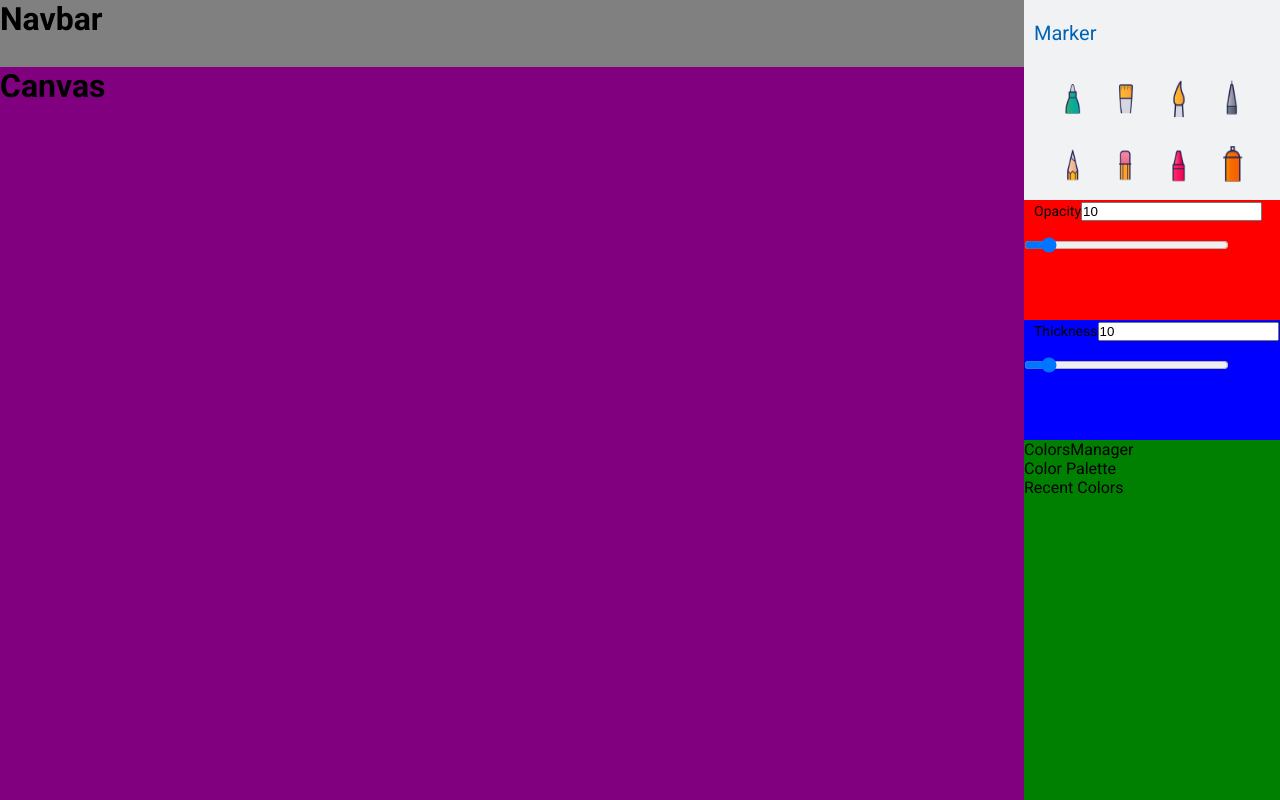
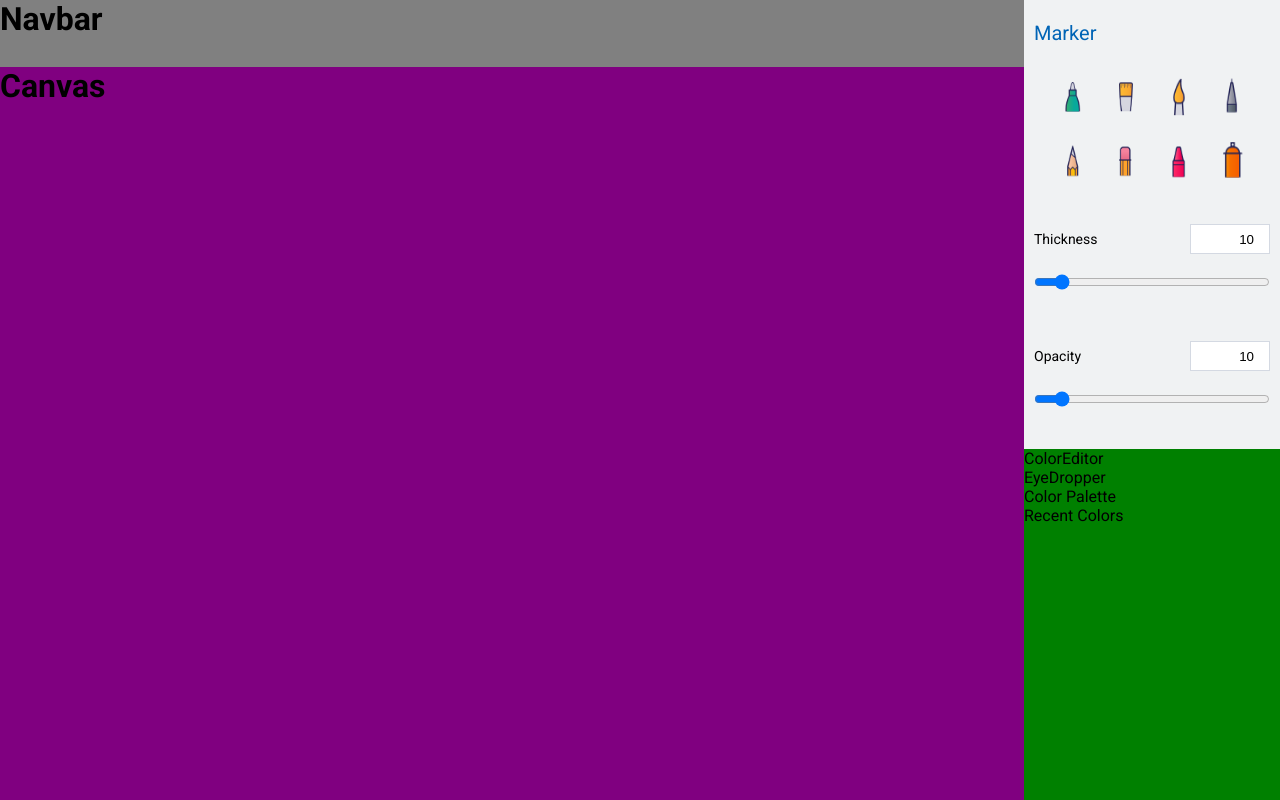
Before and after one commit to MHammadYou/paint-clone, a React (Vite) app: page / in a window 1280 px wide. Built offline with nearby package versions, Linux system fonts and the light colour scheme; the HTML template or start-up script is replaced by a standard one.

Commit message:
Added ColorEditor and EyeDropper Componenets

```diff
--- a/src/components/Colors.js
+++ b/src/components/Colors.js
@@ -1,10 +1,11 @@
 import React from "react";
-import { ColorsManager, ColorsPalette, RecentColors } from "./colors/index";
+import { ColorEditor, EyeDropper, ColorsPalette, RecentColors } from "./colors/index";
 
 function Colors() {
   return (
     <div style={{ backgroundColor: "green" }} className={"colors"}>
-      <ColorsManager />
+      <ColorEditor />
+      <EyeDropper />
       <ColorsPalette />
       <RecentColors />
     </div>
--- a/src/components/Properties.js
+++ b/src/components/Properties.js
@@ -6,11 +6,11 @@ import "../css/components/properties/styles.css"
 function Properties() {
   return (
     <div className={"properties"}>
+      <div className={"thickness-container"}>
+        <Thickness />
+      </div>
       <div className={"opacity-container"}>
         <Opacity />
-      </div>
-      <div className={"thickness-container"}>
-        <Thickness />
       </div>
     </div>
   );
--- /dev/null
+++ b/src/components/colors/ColorEditor.js
@@ -0,0 +1,10 @@
+import React from "react";
+
+
+export default function ColorEditor() {
+  return (
+    <div className={"color-editor"}>
+      ColorEditor
+    </div>
+  )
+}
--- a/src/components/colors/ColorsManager.js
+++ /dev/null
@@ -1,10 +0,0 @@
-import React from "react";
-
-
-export default function ColorsManager() {
-  return (
-    <div className={"colors-manager"}>
-      ColorsManager
-    </div>
-  )
-}
--- /dev/null
+++ b/src/components/colors/EyeDropper.js
@@ -0,0 +1,10 @@
+import React from "react";
+
+
+export default function EyeDropper() {
+  return (
+    <div className={"eye-dropper"}>
+      EyeDropper
+    </div>
+  )
+}
--- a/src/components/colors/index.js
+++ b/src/components/colors/index.js
@@ -1,3 +1,4 @@
+export { default as ColorEditor } from "./ColorEditor";
+export { default as EyeDropper } from "./EyeDropper";
 export { default as ColorsPalette } from "./ColorsPalette";
-export { default as ColorsManager } from "./ColorsManager";
 export { default as RecentColors } from "./RecentColors";
--- a/src/components/properties/Opacity.js
+++ b/src/components/properties/Opacity.js
@@ -5,7 +5,7 @@ export default function Opacity() {
 
   const [opacity, setOpacity] = useState(10);
 
-  const handleChange = (e) => {
+  const handleChange = e => {
 
     if (e.target.value > 100) {
       e.target.value = 100;
@@ -17,9 +17,11 @@ export default function Opacity() {
   }
 
   return (
-    <div style={{"backgroundColor": "red"}} className={"property"}>
-      <div className="opacity-heading prop-heading">
-        Opacity
+    <div className={"property"}>
+      <div className="prop-top">
+        <div className="opacity-heading prop-heading">
+          Opacity
+        </div>
         <input type="text" value={opacity} className={"prop-input opacity-input"} onChange={handleChange}/>
       </div>
       <form action="" className={"opacity-slider prop-slider"}>
--- a/src/components/properties/Thickness.js
+++ b/src/components/properties/Thickness.js
@@ -5,7 +5,7 @@ export default function Thickness() {
 
   const [thickness, setThickness] = useState(10);
 
-  const handleChange = (e) => {
+  const handleChange = e => {
 
     if (e.target.value > 100) {
       e.target.value = 100;
@@ -17,9 +17,11 @@ export default function Thickness() {
   }
 
   return (
-    <div style={{"backgroundColor": "blue"}} className={"property"}>
-      <div className="thickness-heading prop-heading">
-        Thickness
+    <div className={"property"}>
+      <div className="prop-top">
+        <div className="thickness-heading prop-heading">
+          Thickness
+        </div>
         <input type="text" value={thickness} className={"prop-input thickness-input"} onChange={handleChange}/>
       </div>
       <form action="" className={"thickness-slider prop-slider"}>
--- a/src/css/components/properties/styles.css
+++ b/src/css/components/properties/styles.css
@@ -9,19 +9,33 @@
   flex-direction: column;
 }
 
-.prop-heading {
-  flex: 3;
+.prop-top {
+  flex: 1;
+  display: flex;
   align-items: center;
-  padding-left: 10px;
-  padding-top: 2px;
+  padding: 0 10px;
 }
 
-.prop-slider {
-  flex: 7;
+.prop-heading {
+  flex: 1;
+}
+
+.prop-input {
+  background-color: white;
+  border: 1px #d4d9e2 solid;
+  width: 80px;
+  height: 30px;
+  text-align: end;
+  padding-right: 15px;
 }
 
 
+
+.prop-slider {
+  flex: 1;
+  padding: 10px;
+}
+
 .slider {
-  width: 80%;
-
+  width: 100%;
 }
--- a/src/css/layout.css
+++ b/src/css/layout.css
@@ -32,6 +32,7 @@
 
 .properties-container {
   flex: 30;
+  padding-top: 20px;
 }
 
 .colors-container {
```
